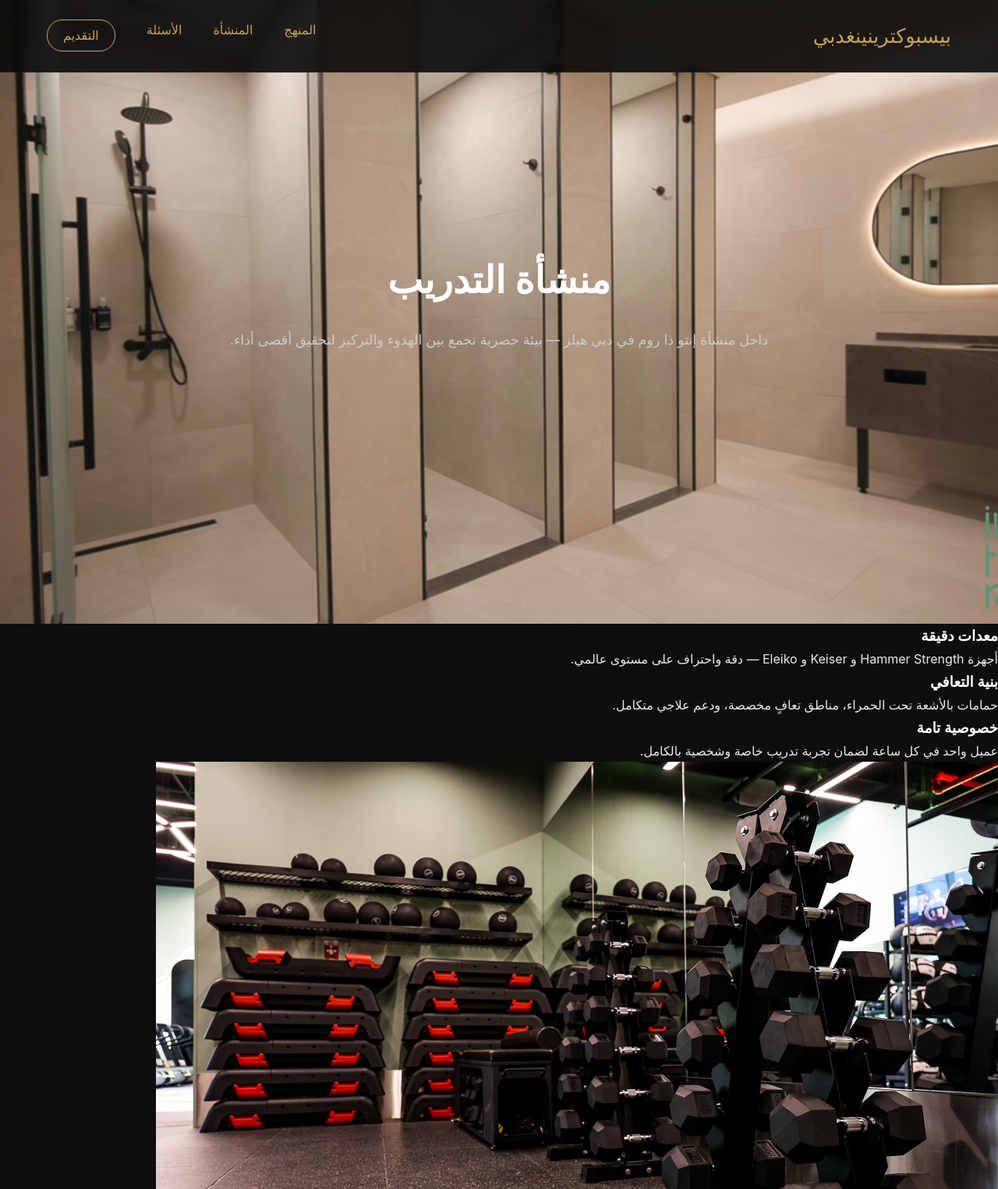
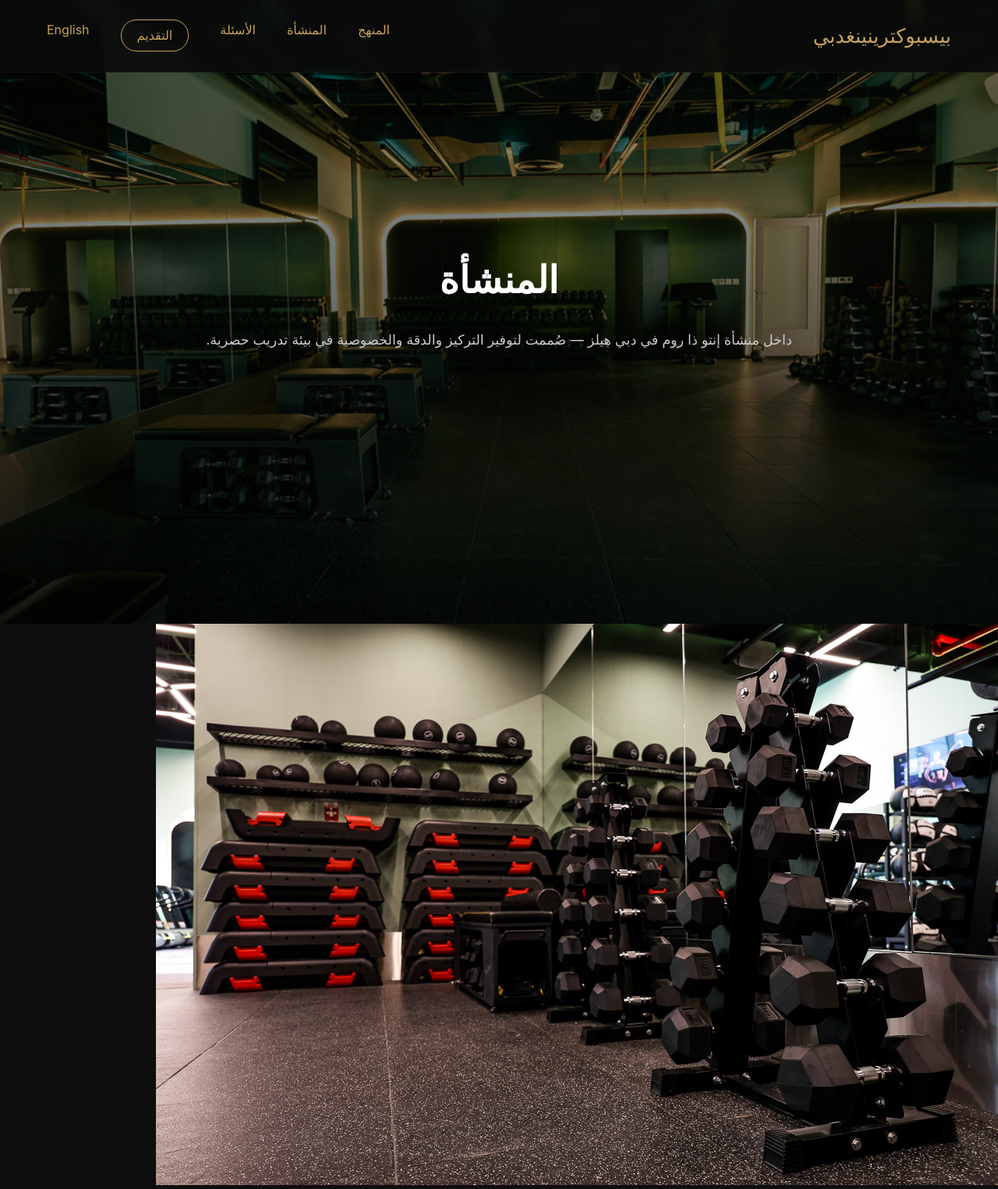
Before and after one commit to troels-sudo/bespoke-training, a plain HTML site: page ar/facility.html in a window 1280 px wide. Shown: the top 1525 px of the page at 78% size. Drawn offline with Linux system fonts and the light colour scheme.

Commit message:
Update facility.html

```diff
--- a/ar/facility.html
+++ b/ar/facility.html
@@ -1,12 +1,12 @@
 <!doctype html>
 <html lang="ar" dir="rtl">
 <head>
-  <meta charset="utf-8" />
-  <meta name="viewport" content="width=device-width, initial-scale=1" />
+  <meta charset="utf-8">
+  <meta name="viewport" content="width=device-width, initial-scale=1">
   <title>المنشأة | بيسبوك ترينينغ دبي</title>
-  <meta name="description" content="منشأة التدريب الخاصة في دبي هيلز داخل إنتو ذا روم — مصممة للتركيز والنتائج القابلة للقياس.">
-  <link rel="stylesheet" href="/luxury.css" />
-  <link rel="icon" href="/assets/favicon.ico" />
+  <meta name="description" content="داخل منشأة إنتو ذا روم في دبي هيلز — بيئة تدريب خاصة صُممت للدقة والخصوصية والتركيز.">
+  <link rel="icon" href="/assets/favicon.ico">
+  <link rel="stylesheet" href="/luxury.css">
 </head>
 
 <body>
@@ -15,38 +15,43 @@
   <nav>
     <a href="/ar/method.html">المنهج</a>
     <a href="/ar/facility.html" class="active">المنشأة</a>
-    <a href="/faq.html">الأسئلة</a>
+    <a href="/ar/faq.html">الأسئلة</a>
     <a href="/contact.html" class="cta">التقديم</a>
+    <a href="/facility.html" class="lang-toggle">English</a>
   </nav>
   <div class="hamburger"></div>
 </header>
+
 <div class="menu-overlay">
   <a href="/ar/method.html">المنهج</a>
   <a href="/ar/facility.html">المنشأة</a>
-  <a href="/faq.html">الأسئلة</a>
+  <a href="/ar/faq.html">الأسئلة</a>
   <a href="/contact.html" class="cta">التقديم</a>
+  <a href="/facility.html" class="lang-toggle">English</a>
 </div>
 
-<section class="hero new-hero" style="background-image:url('/assets/desktop/facility-3-desktop.jpg')">
+<section class="hero new-hero" style="background-image:url('/assets/desktop/facility-banner-desktop.jpg')">
+  <div class="overlay"></div>
   <div class="hero-inner">
-    <h1>منشأة التدريب</h1>
-    <div class="underline"></div>
-    <p>داخل منشأة إنتو ذا روم في دبي هيلز — بيئة حصرية تجمع بين الهدوء والتركيز لتحقيق أقصى أداء.</p>
+    <h1>المنشأة</h1>
+    <p>داخل منشأة إنتو ذا روم في دبي هيلز — صُممت لتوفير التركيز والدقة والخصوصية في بيئة تدريب حصرية.</p>
   </div>
 </section>
 
-<section class="split">
-  <div class="split-text">
-    <h3>معدات دقيقة</h3>
-    <p>أجهزة Hammer Strength و Keiser و Eleiko — دقة واحتراف على مستوى عالمي.</p>
-    <h3>بنية التعافي</h3>
-    <p>حمامات بالأشعة تحت الحمراء، مناطق تعافٍ مخصصة، ودعم علاجي متكامل.</p>
-    <h3>خصوصية تامة</h3>
-    <p>عميل واحد في كل ساعة لضمان تجربة تدريب خاصة وشخصية بالكامل.</p>
+<section class="gallery">
+  <div class="gallery-row">
+    <img src="/assets/desktop/facility-1-desktop.jpg" alt="منطقة التدريب">
+    <img src="/assets/desktop/facility-2-desktop.jpg" alt="منطقة الاستقبال">
   </div>
-  <div class="split-img">
-    <img src="/assets/desktop/facility-1-desktop.jpg" alt="منشأة التدريب بيسبوك دبي">
+  <div class="gallery-row">
+    <img src="/assets/desktop/facility-3-desktop.jpg" alt="غرفة الخزائن">
+    <img src="/assets/desktop/facility-4-desktop.jpg" alt="منطقة التعافي">
   </div>
+</section>
+
+<section class="section-narrow">
+  <h2>مصممة للأداء</h2>
+  <p>تم تصميم كل جزء من المنشأة لتقليل المشتتات وتعزيز التركيز. بيئة مغلقة، معدات عالمية المستوى، ونظام تعافٍ متكامل.</p>
 </section>
 
 <footer class="footer">© 2025 بيسبوك ترينينغ دبي — إنتو ذا روم بيرسونال كوتشنغ ذ.م.م.</footer>
```
